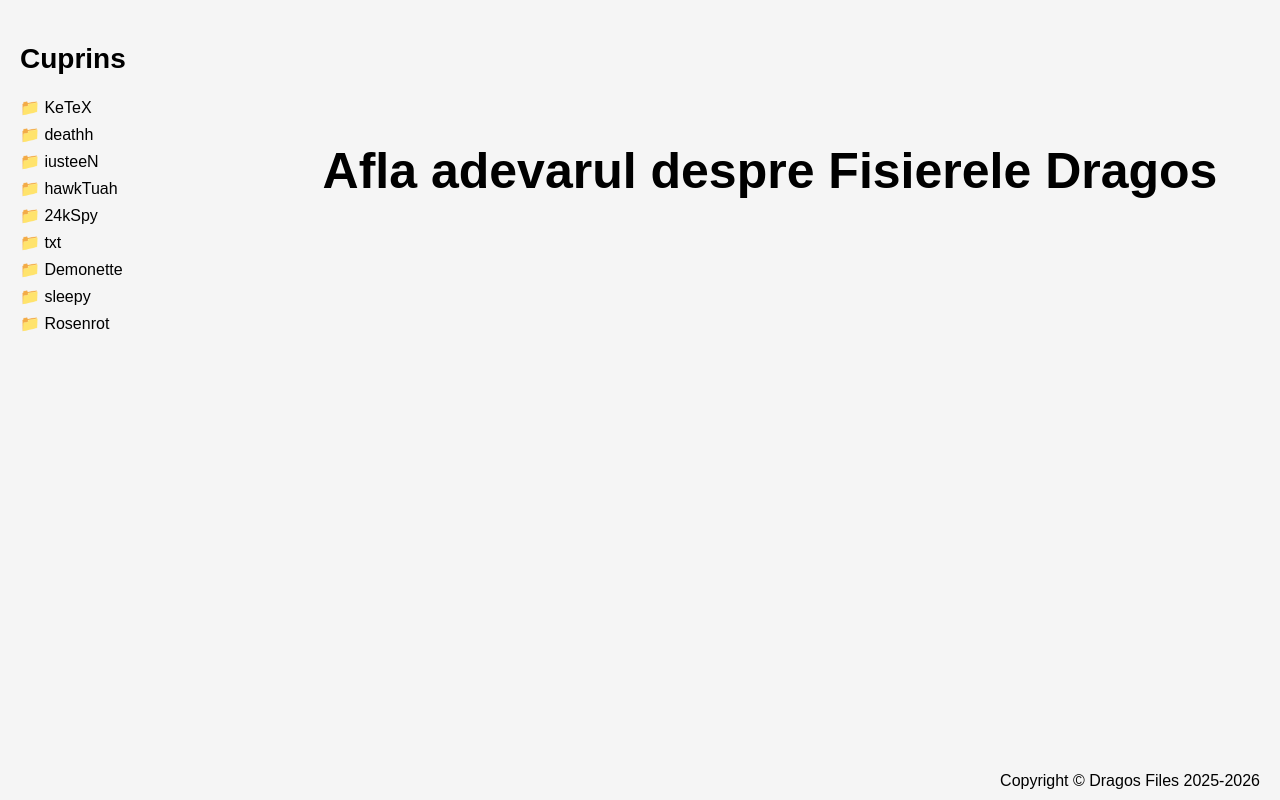
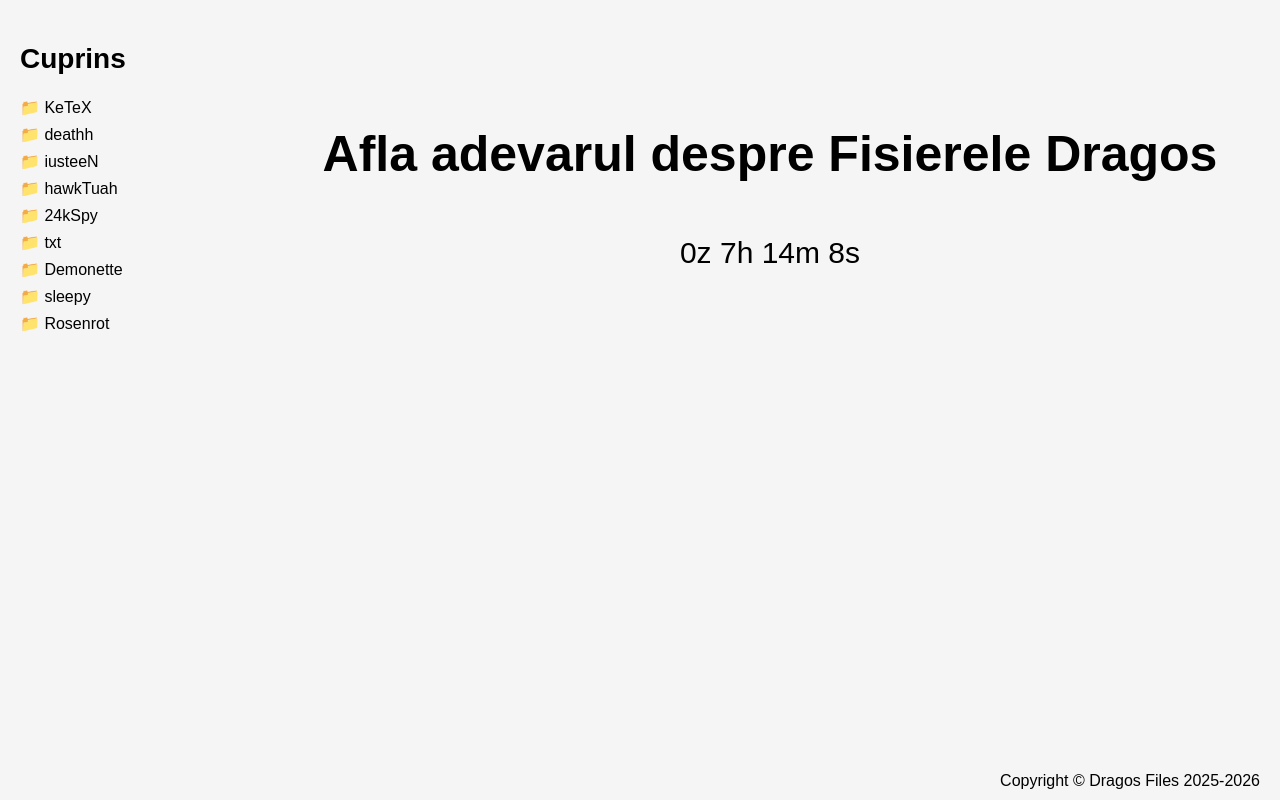
Before and after one commit to dragonel54/fisierele-dragos, a plain HTML site: page index.html in a window 1280 px wide. Drawn offline with Linux system fonts and the light colour scheme.

Commit message:
Update index.html

```diff
--- a/index.html
+++ b/index.html
@@ -110,8 +110,7 @@ button:hover {
 
 <script>
 // DATA EXACTĂ (România = UTC+2 / +3 cu DST)
-const targetDate = new Date();
-const targetDate = new Date("2026-03-29T15:00:00+02:00");
+const targetDate = new Date("2026-03-28T20:00:00+02:00");
 
 const timerEl = document.getElementById("timer");
 const button = document.getElementById("revealBtn");
```
